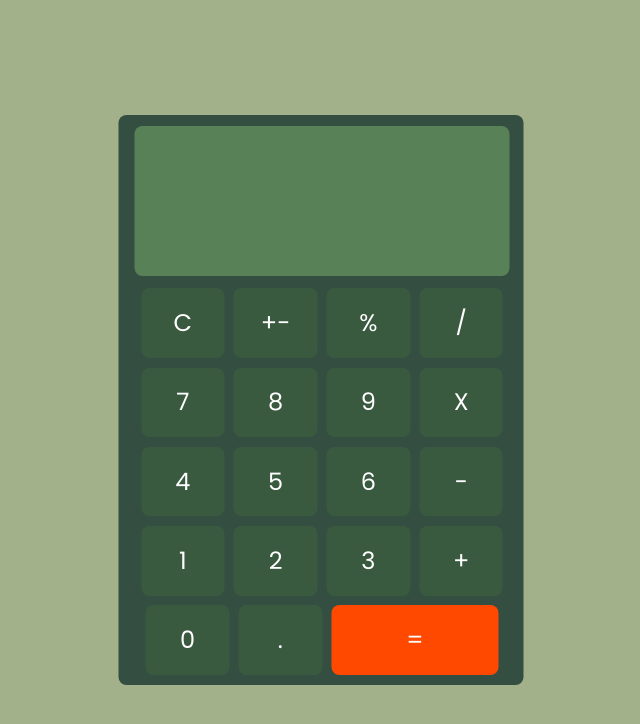
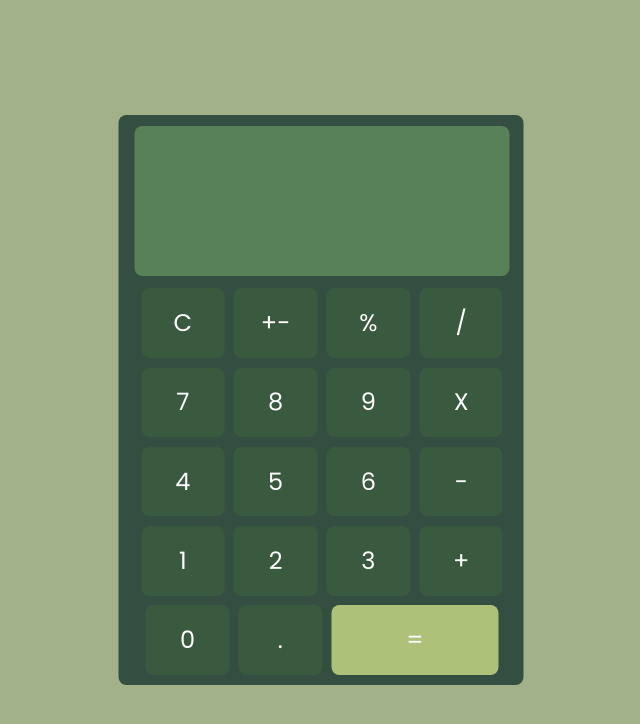
Before and after one commit to Femikul/femi-calc, a Next.js app: page / in a window 1280 px wide. Shown: the top 724 px of the page, without its empty margins (319-959 px from the left). Built offline with nearby package versions, Linux system fonts and the light colour scheme.

Commit message:
Update index.tsx

```diff
--- a/src/pages/index.tsx
+++ b/src/pages/index.tsx
@@ -189,7 +189,7 @@ export default function Home() {
             <button
               className='w3-btn w3-padding-8 w3-round-large w3-ripple'
               id='btn'
-              style={{ width: '44.4%', backgroundColor: '#ff4800' }}
+              style={{ width: '44.4%', backgroundColor: '#adc178' }}
               onClick={handleEqualClick}
             >
               =
```
